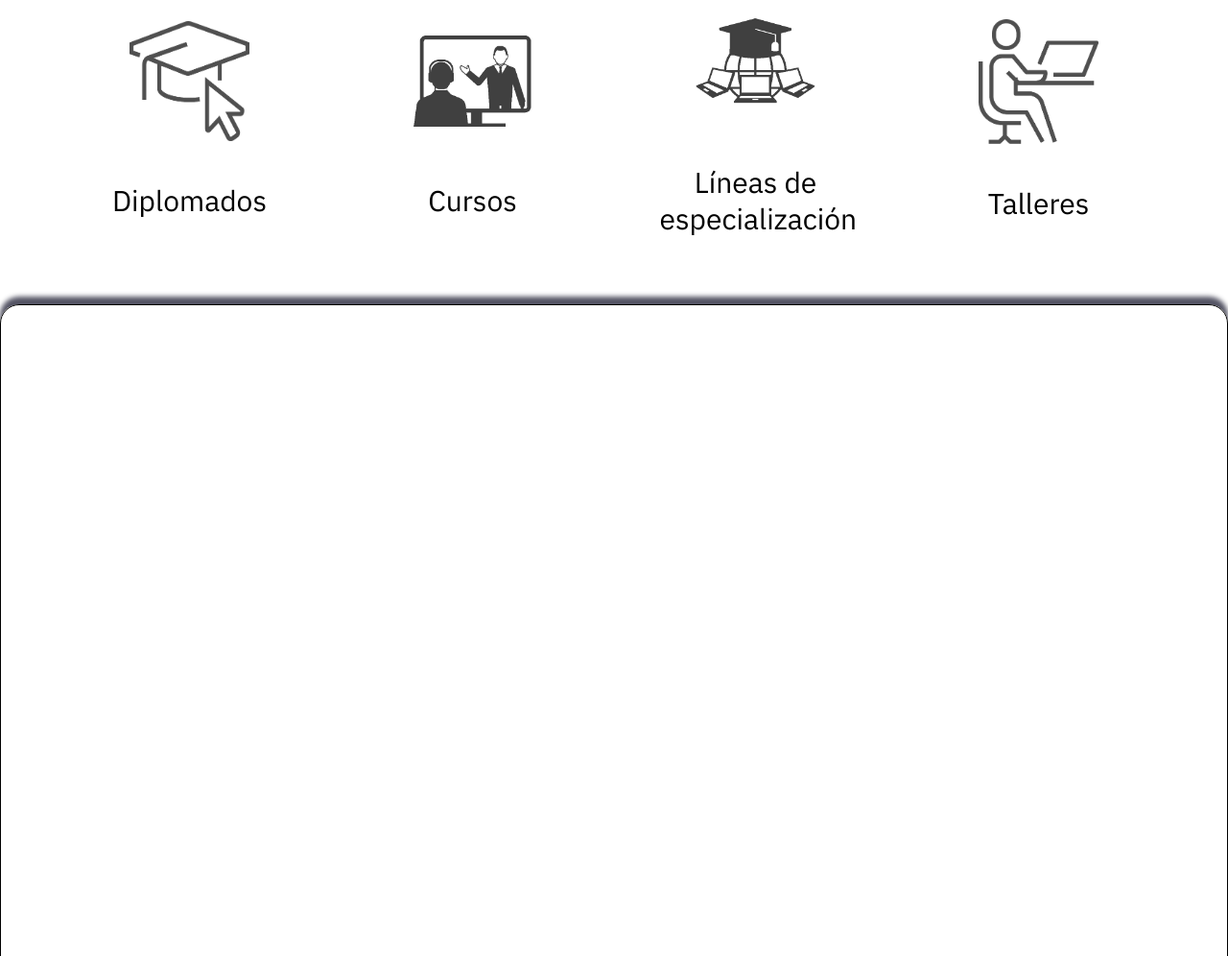
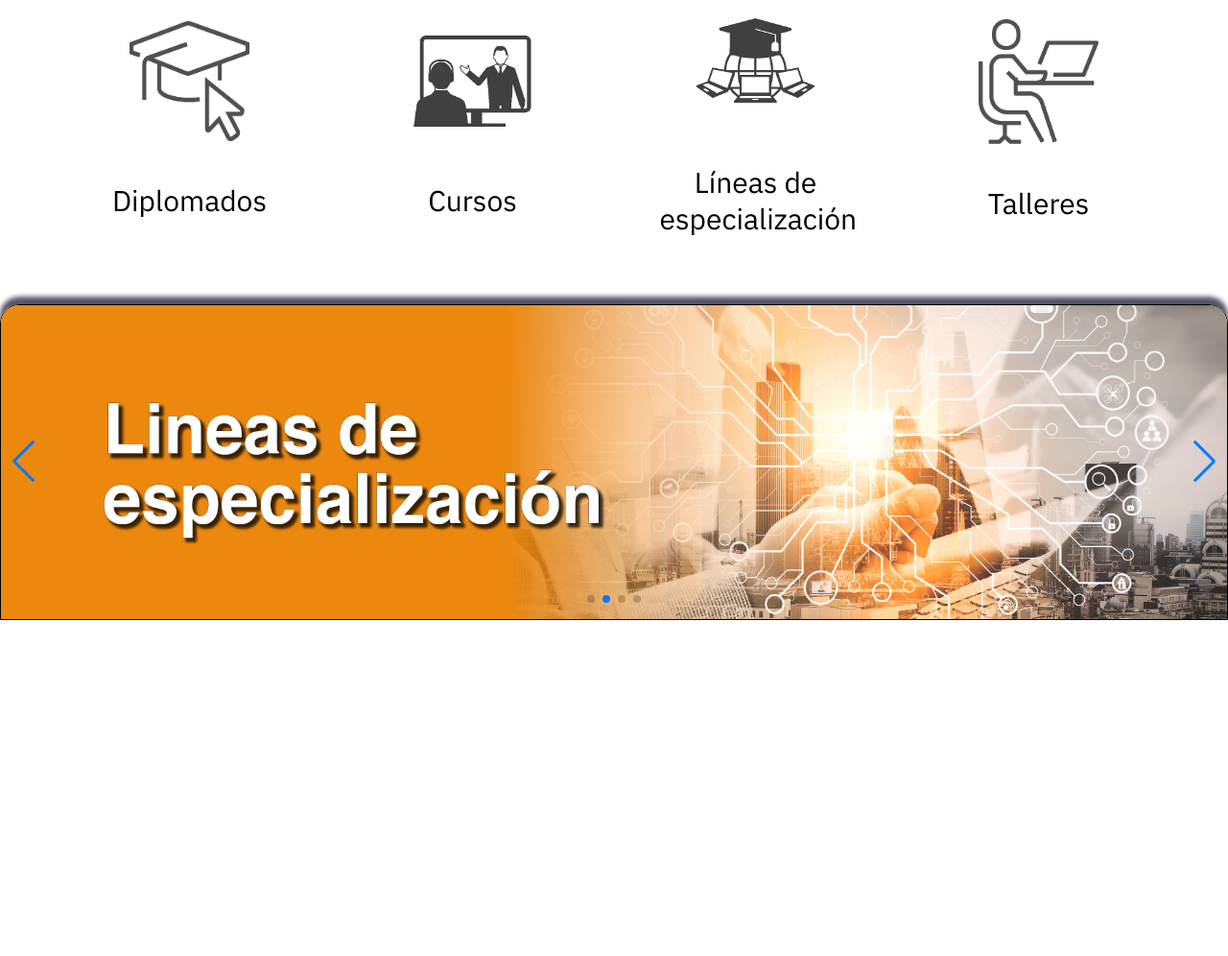
Before and after one commit to CarlosDeLosSantos/aprendeTIC-UNICA, a plain HTML site: page index.html in a window 1280 px wide. Shown: the part 764-1760 px from the top of the page at 96% size. After the commit the page ends 1410 px from the top, so only its background shows below. Drawn offline with nearby package versions, Linux system fonts and the light colour scheme.

Commit message:
fix slider

```diff
--- a/index.html
+++ b/index.html
@@ -8,6 +8,7 @@
     <link rel="icon" href="img/icons/aprendeTIC.png">
     <link rel="stylesheet" href="css/style.css">
     <link rel="stylesheet" href="css/normalize.css">
+    <link rel="stylesheet" href="https://unpkg.com/swiper@7/swiper-bundle.min.css"/>
     <title>Aprende TIC Ingeniería</title>
 </head>
 <body>
```
